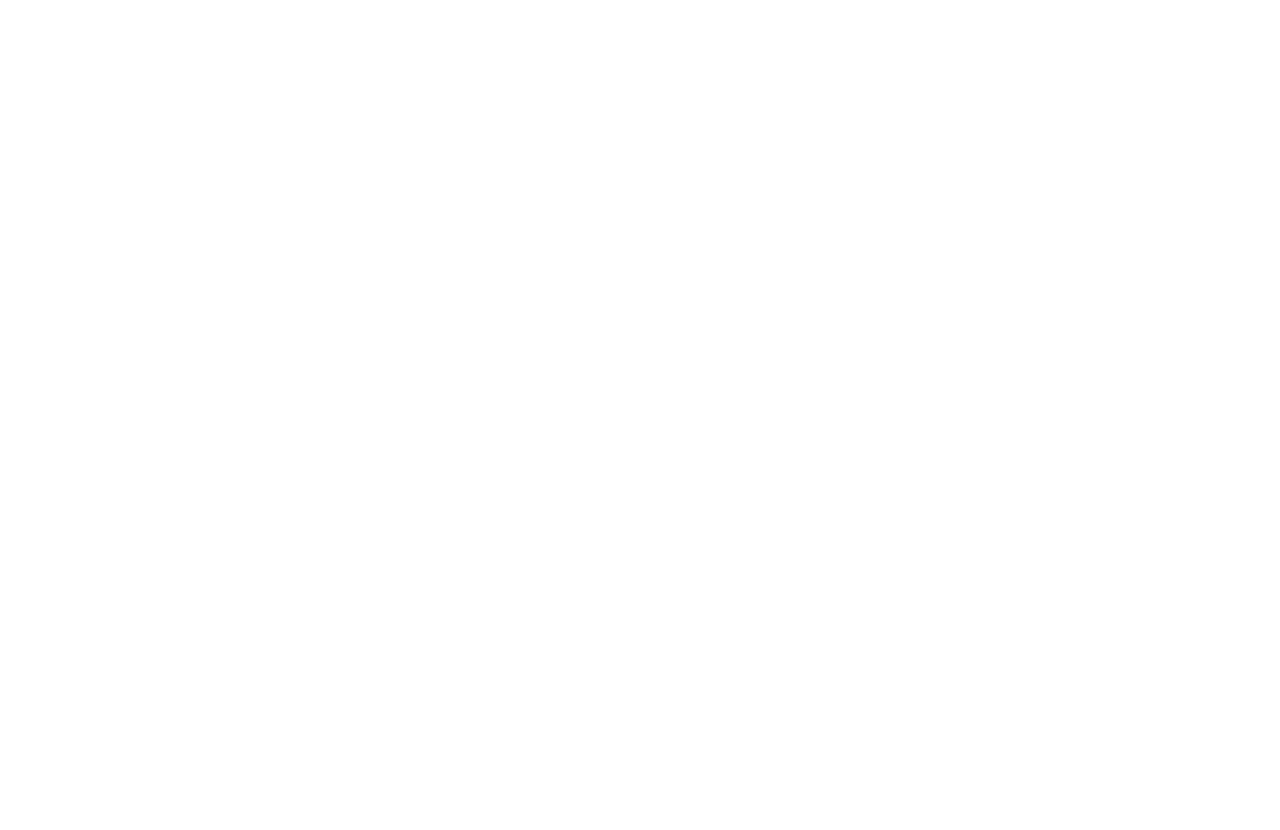
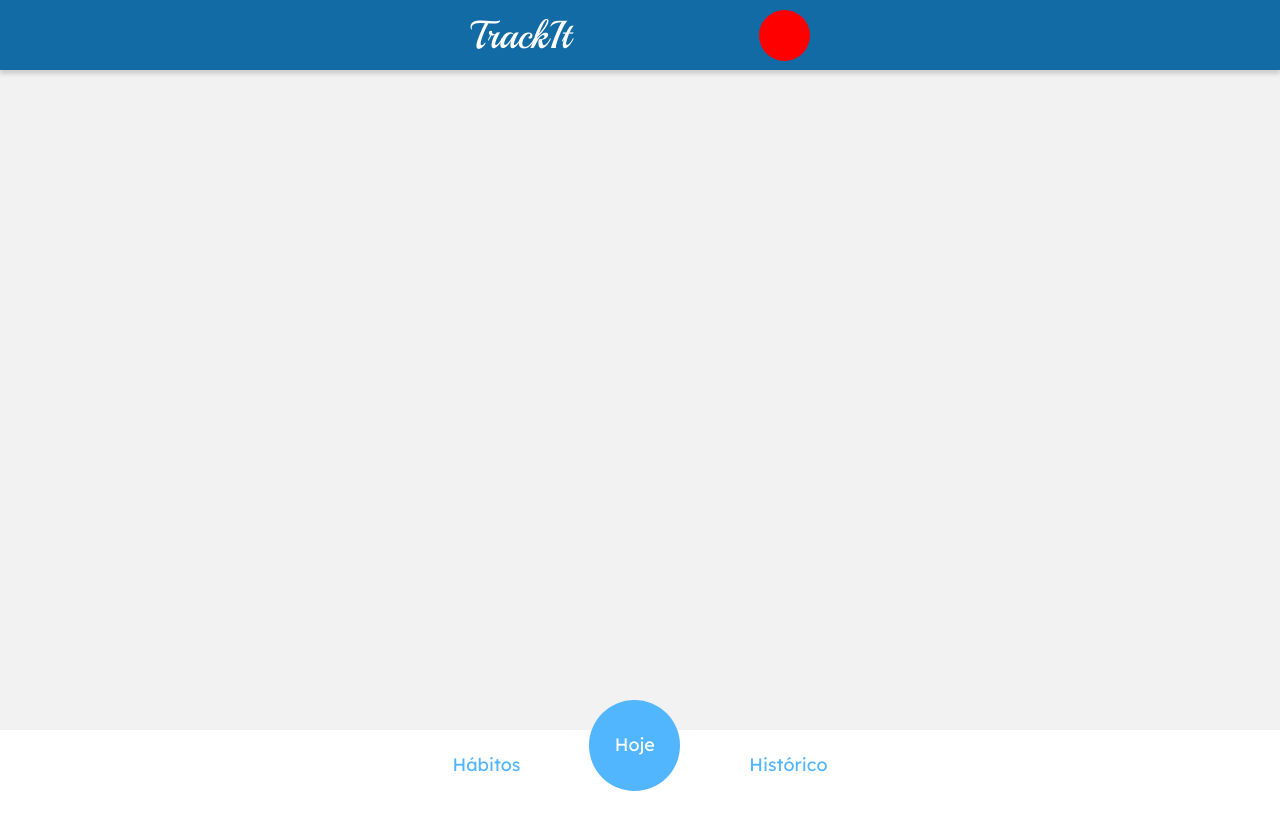
Before and after one commit to ffukamizu/track-it, a React (Vite) app: page /habitos in a window 1280 px wide. Before the commit the page ends 800 px from the top, so only its background shows below. Built offline with nearby package versions, Linux system fonts and the light colour scheme.

Commit message:
Implemented pages layout

```diff
--- a/index.html
+++ b/index.html
@@ -5,7 +5,9 @@
         <meta name="viewport" content="width=device-width, initial-scale=1.0" />
         <link rel="preconnect" href="https://fonts.googleapis.com" />
         <link rel="preconnect" href="https://fonts.gstatic.com" crossorigin />
-    <link href="https://fonts.googleapis.com/css2?family=Lexend+Deca:wght@100;200;300;400;500;600;700;800;900&family=Playball&display=swap" rel="stylesheet" />
+        <link
+            href="https://fonts.googleapis.com/css2?family=Lexend+Deca:wght@100;200;300;400;500;600;700;800;900&family=Playball&display=swap"
+            rel="stylesheet" />
         <title>TrackIt</title>
     </head>
     <body>
--- /dev/null
+++ b/src/components/Footer.jsx
@@ -0,0 +1,68 @@
+import styled from "styled-components";
+
+import { Link } from "react-router-dom";
+
+export default function Footer() {
+    return (
+        <PageFooter>
+            <FooterContainer>
+                <Link to={`/habitos`}>Hábitos</Link>
+                <Link to={`/hoje`}>
+                    <ProgressIndicatorContainer>Hoje</ProgressIndicatorContainer>
+                </Link>
+                <Link to={`/historico`}>Histórico</Link>
+            </FooterContainer>
+        </PageFooter>
+    );
+}
+
+const PageFooter = styled.footer`
+    height: 70px;
+    width: 100%;
+    bottom: 0px;
+    display: flex;
+    justify-content: center;
+    align-items: center;
+    background-color: #ffffff;
+    position: absolute;
+    z-index: 3;
+`;
+
+const FooterContainer = styled.nav`
+    height: 70px;
+    width: 375px;
+    display: flex;
+    justify-content: space-between;
+    align-items: center;
+    font-family: "Lexend Deca";
+    font-style: normal;
+    font-weight: 400;
+    font-size: 18px;
+    line-height: 22px;
+    text-align: center;
+    a:hover,
+    a:visited,
+    a:link,
+    a:active {
+        text-decoration: none;
+        color: #52b6ff;
+    }
+`;
+
+const ProgressIndicatorContainer = styled.div`
+    width: 91px;
+    height: 91px;
+    margin-bottom: 40px;
+    background: #52b6ff;
+    border-radius: 50px;
+    font-family: "Lexend Deca";
+    font-style: normal;
+    font-weight: 400;
+    font-size: 18px;
+    line-height: 22px;
+    text-align: center;
+    color: #ffffff;
+    display: flex;
+    justify-content: center;
+    align-items: center;
+`;
--- /dev/null
+++ b/src/components/Header.jsx
@@ -0,0 +1,53 @@
+import styled from "styled-components";
+
+export default function Header() {
+    return (
+        <PageHeader>
+            <HeaderContainer>
+                <Title>TrackIt</Title>
+                <Profile></Profile>
+            </HeaderContainer>
+        </PageHeader>
+    );
+}
+
+const PageHeader = styled.header`
+    height: 70px;
+    width: 100%;
+    top: 0px;
+    position: absolute;
+    background: #126ba5;
+    box-shadow: 0px 4px 4px rgba(0, 0, 0, 0.15);
+    display: flex;
+    justify-content: center;
+    align-items: center;
+    z-index: 3;
+`;
+
+const HeaderContainer = styled.div`
+    height: 70px;
+    width: 375px;
+    display: flex;
+    justify-content: space-between;
+    align-items: center;
+`;
+
+const Title = styled.h1`
+    width: 97px;
+    height: 49px;
+    margin-left: 18px;
+    font-family: "Playball";
+    font-style: normal;
+    font-weight: 400;
+    font-size: 39px;
+    line-height: 49px;
+    color: #ffffff;
+`;
+
+const Profile = styled.div`
+    width: 51px;
+    height: 51px;
+    margin-right: 18px;
+    border-radius: 50px;
+    background-color: red;
+`;
--- a/src/pages/HabitsPage.jsx
+++ b/src/pages/HabitsPage.jsx
@@ -1,3 +1,25 @@
+import styled from "styled-components";
+
+import Header from "../components/Header";
+import Footer from "../components/Footer";
+
 export default function Habits() {
-    return(null);
+    return (
+        <PageBody>
+            <Header />
+            <ContentContainer></ContentContainer>
+            <Footer />
+        </PageBody>
+    );
 }
+
+const PageBody = styled.div`
+    height: 100%;
+    width: 100%;
+    background-color: #f2f2f2;
+`;
+
+const ContentContainer = styled.div`
+    height: 100%;
+    width: 375px;
+`;
--- a/src/pages/HistoryPage.jsx
+++ b/src/pages/HistoryPage.jsx
@@ -1,3 +1,19 @@
+import styled from "styled-components";
+
+import Header from "../components/Header";
+import Footer from "../components/Footer";
+
 export default function History() {
-    return(null);
+    return (
+        <PageBody>
+            <Header />
+            <Footer />
+        </PageBody>
+    );
 }
+
+const PageBody = styled.div`
+    height: 100%;
+    width: 100%;
+    background-color: #f2f2f2;
+`;
--- a/src/pages/LoginScreenPage.jsx
+++ b/src/pages/LoginScreenPage.jsx
@@ -16,7 +16,9 @@
                 <Input type="password" placeholder="  password" required value={userPassword} onChange={setUserPassword}></Input>
                 <SubmitButton type="submit" placeholder="Submit"></SubmitButton>
             </FormSection>
-      <Link to={`/cadastro`}><UserRegisterLink>Não tem uma conta? Cadastre-se!</UserRegisterLink></Link>
+            <Link to={`/cadastro`}>
+                <UserRegisterLink>Não tem uma conta? Cadastre-se!</UserRegisterLink>
+            </Link>
         </PageBody>
     );
 }
@@ -58,7 +60,6 @@
     ::placeholder {
         color: #d5d5d5;
     }
-
 `;
 
 const SubmitButton = styled.input`
--- a/src/pages/TodayPage.jsx
+++ b/src/pages/TodayPage.jsx
@@ -1,3 +1,19 @@
+import styled from "styled-components";
+
+import Header from "../components/Header";
+import Footer from "../components/Footer";
+
 export default function Today() {
-    return(null);
+    return (
+        <PageBody>
+            <Header />
+            <Footer />
+        </PageBody>
+    );
 }
+
+const PageBody = styled.div`
+    height: 100%;
+    width: 100%;
+    background-color: #f2f2f2;
+`;
```
Also changed, not shown: src/App.jsx (+5 -5 lines), src/main.jsx (+8 -8 lines), src/pages/UserRegisterPage.jsx (indentation only). Lines whose indentation alone changed are shown as unchanged.
